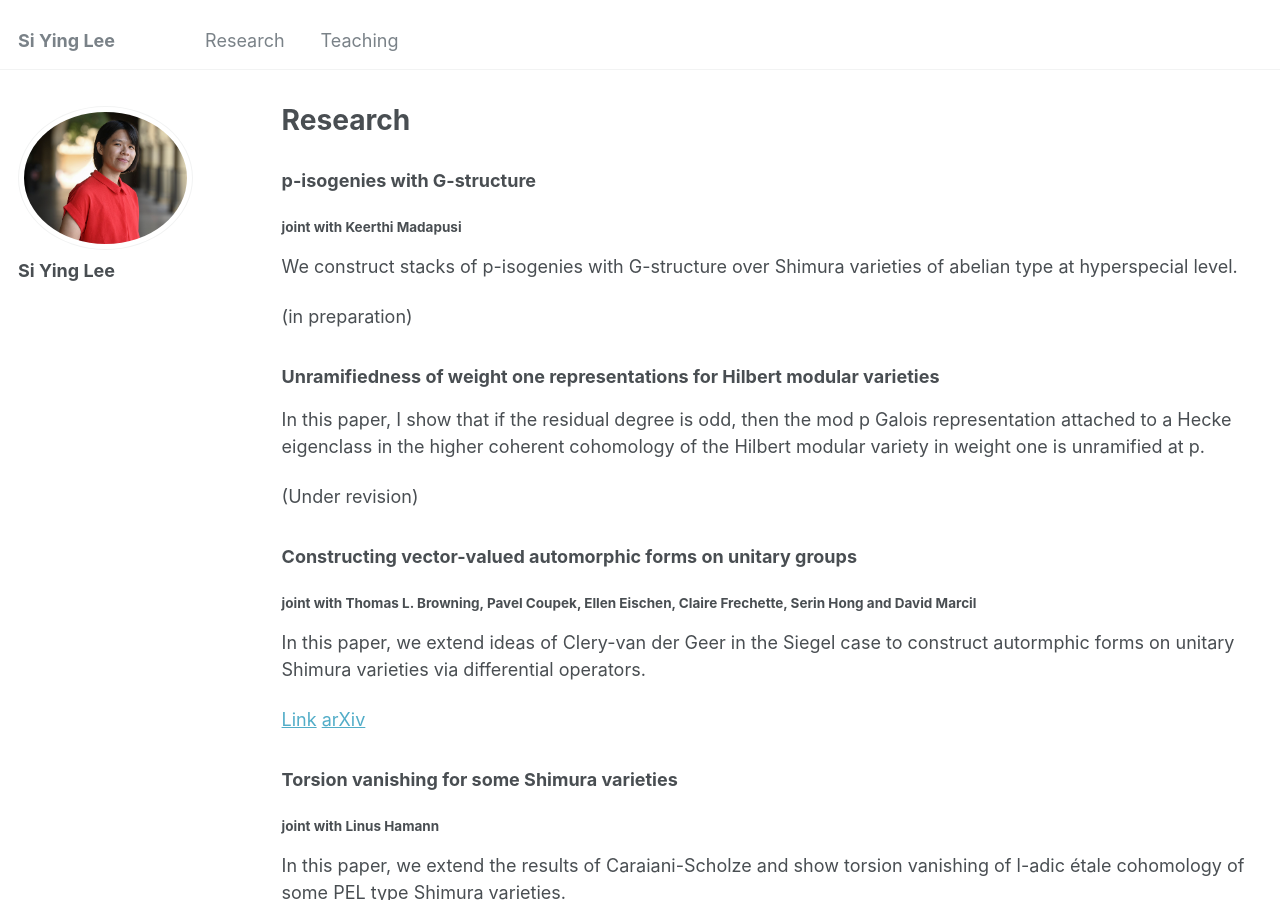
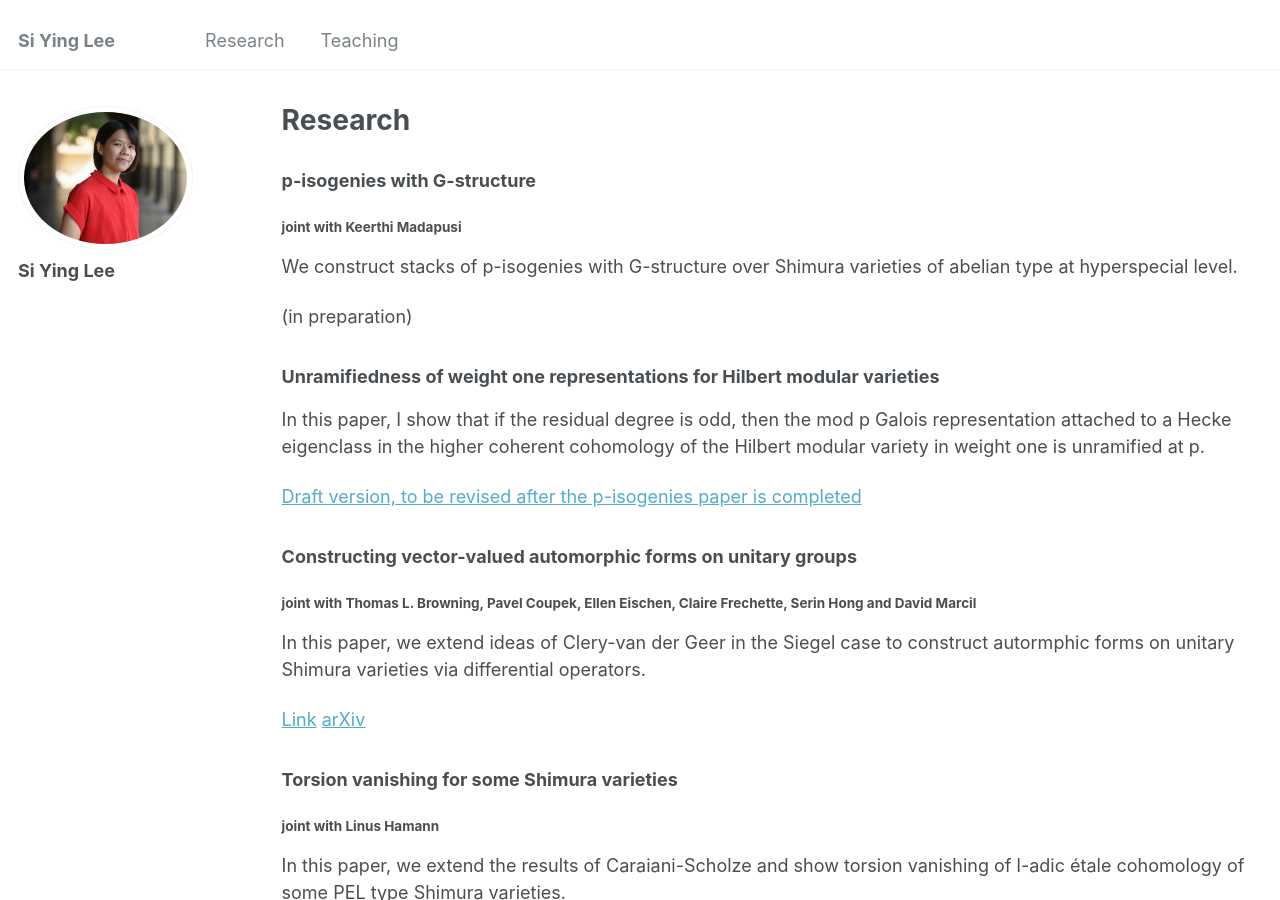
Before and after one commit to siyinglee/siyinglee.github.io, a Jekyll site: the page built from _pages/research.md, in a window 1280 px wide and 900 px high. Built offline with Jekyll 4.4.1, drawn with Linux system fonts in a browser that asks for light colours.

Commit message:
Update research.md

```diff
--- a/_pages/research.md
+++ b/_pages/research.md
@@ -16,7 +16,7 @@ We construct stacks of p-isogenies with G-structure over Shimura varieties of ab
 
 In this paper, I show that if the residual degree is odd, then the mod p Galois representation attached to a Hecke eigenclass in the higher coherent cohomology of the Hilbert modular variety in weight one is unramified at p.
 
-(Under revision)
+[Draft version, to be revised after the p-isogenies paper is completed](../files/weightone.pdf)
 
 ### Constructing vector-valued automorphic forms on unitary groups
 ##### joint with Thomas L. Browning, Pavel Coupek, Ellen Eischen, Claire Frechette, Serin Hong and David Marcil
```
